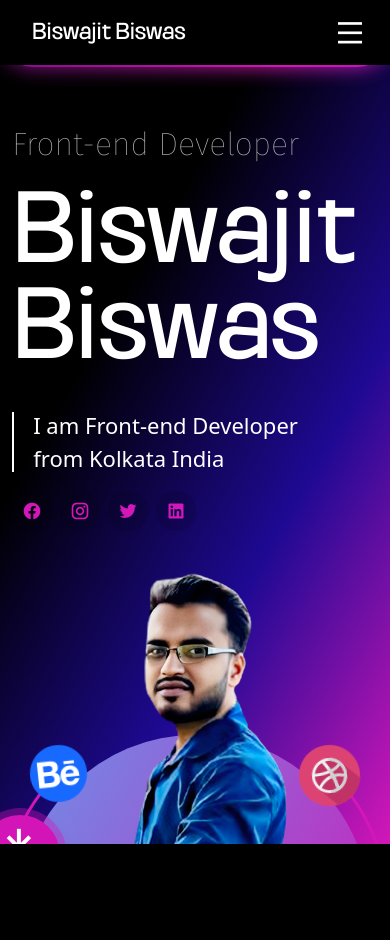
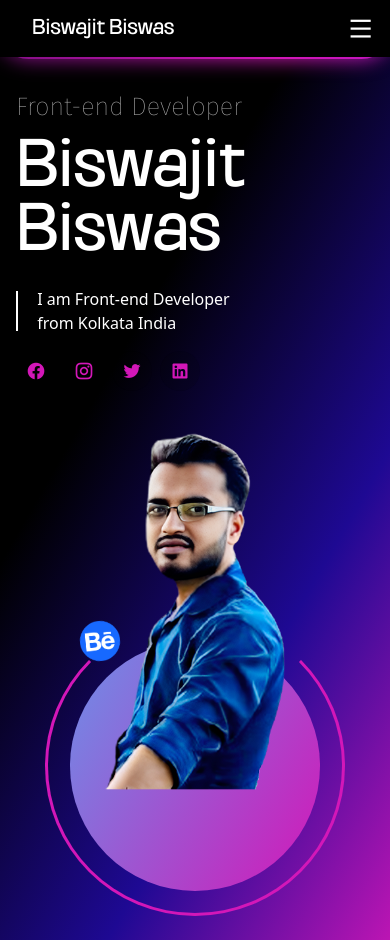
Before and after one commit to Biswajitbp6092/Biswajit-portfolio, a website: page index.html in a window 390 px wide. Shown: the top 940 px of the page. Drawn offline with nearby package versions, Linux system fonts and the light colour scheme.

Commit message:
responsive

```diff
--- a/index.html
+++ b/index.html
@@ -68,7 +68,7 @@
         <div class="container banner-container">
             <div class="row">
                 <div class="col-12 col-md-5">
-                    <div class="banner-text pt-5">
+                    <div class="banner-text">
                         <div class="banner-top-heding">Front-end Developer</div>
                         <div class="banner-heding">Biswajit <br>Biswas</div>
                         <div class="paragraph">
@@ -134,7 +134,7 @@
 
 
      <!-- ==============my Sklis================= -->
-     <section class="my-skils" id="my-skils">
+     <section class="my-skils pt-5" id="my-skils">
         <div class="container skils-container">
             <div class="heding">My Skills</div>
             <div class="row">
--- a/main.js
+++ b/main.js
@@ -16,7 +16,7 @@
     let aboutTop = about.offsetTop;
     console.log()
     window.addEventListener("scroll", function () {
-        if (window.pageYOffset >= aboutTop-10) {
+        if (window.pageYOffset >= aboutTop-100) {
             header.classList.add("is-sticky");
         } else {
             header.classList.remove("is-sticky");
--- a/style.scss
+++ b/style.scss
@@ -85,6 +85,9 @@ a.back-to-top {
                 font-family: 'Oddlini';
                 color: $body-white;
                 font-size: 1.5rem;
+                @include mobile-only{
+                    font-size: .5rem;
+                }
             }
             .nav-menu{
                 .nav-link{
@@ -157,7 +160,7 @@ a.back-to-top {
             }
             .toogle{
                 display: none;
-                font-size: 2rem;
+                font-size: 1.675rem;
                 color: $body-white;
                 padding-right: 1rem;
             }
@@ -187,9 +190,18 @@ a.back-to-top {
     position: relative;
     top: 0;
     overflow: hidden;
+    @include mobile-only{
+        height: 120vh;
+    }
     .banner-container{
+        @include mobile-only{
+            padding-inline: 1rem;
+        }
         .banner-text{
             margin-top: 20%;
+            @include mobile-only{
+                padding-top:5%;
+            }
             .banner-top-heding{
                 font-family: 'Fira Sans';
                 font-weight: 100;
@@ -197,6 +209,9 @@ a.back-to-top {
                 font-display: swap;
                 color: $body-white-secondary;
                 font-size: 3rem;
+                @include mobile-only{
+                    font-size: 1.575rem;
+                }
             }
             .banner-heding{
                 font-family: 'Oddlini';
@@ -207,6 +222,10 @@ a.back-to-top {
                 line-height: 1.0;
                 padding-block: 1rem;
                 color: $body-white;
+                @include mobile-only{
+                    font-size: 4rem;
+                    padding-block: .5rem;
+                }
             }
             .paragraph{
                 display: flex;
@@ -215,11 +234,17 @@ a.back-to-top {
                     width: 2px;
                     height: 60px;
                     background-color: $body-white;
+                    @include mobile-only{
+                        height: 40px
+                    }
                 }
                 p{
                     @include paragraph();
                     padding-left: 1.2rem;
                     padding-top:1rem;
+                    @include mobile-only{
+                        font-size: 1rem;
+                    }
                 }
             }
             .social-media ul {
@@ -267,6 +292,10 @@ a.back-to-top {
                 display: flex;
                 justify-content: center;
                 overflow: hidden;
+                @include mobile-only{
+                    width: 250px;
+                    height: 250px;
+                }
             }
             .banner-img-border {
                 width:650px;
@@ -282,6 +311,10 @@ a.back-to-top {
                 display: flex;
                 justify-content: center;
                 overflow: hidden;
+                @include mobile-only{
+                    width: 300px;
+                    height: 300px;
+                }
             }
             .my-images{
                 position: absolute;
@@ -312,10 +345,20 @@ a.back-to-top {
                     transition: all .50s ease;
                     transform: rotate(0deg);
                     animation: rotate 10s infinite;
+                    @include mobile-only{
+                        top: 300px;
+                        left: 150px;
+                    }
+                    img{
+                        @include mobile-only{
+                            width: 40px;
+                        }
+                    }
                     &:hover{
                         box-shadow: 0 0 20px $primary-color;
                         transform: scale(1.1);
                     }
+
 
                 }
                 .banner-dribble-icon {
@@ -934,7 +977,6 @@ a.back-to-top {
 // === Breakpoint Variables ===
 @media (max-width: 768px) {
     //==========================nav bar========================
-
     .nav-section{
         .container{
             --bs-gutter-x: 0;
@@ -942,11 +984,11 @@ a.back-to-top {
                 border-radius: 0;
                 top: 0;
                 .brand-name{
-                    font-size: 1.375rem;
+                    font-size: 1.275rem;
                 }
                 .toogle{
                     display: block;
-                    padding-right: 1.5rem;
+                    padding-right: 1rem;
                 }
                 .nav-menu{
                     position: absolute;
@@ -993,84 +1035,4 @@ a.back-to-top {
         }
 
     }
-
-
-
-    //===============================baner=======================
-    .banner-section{
-        .container{
-            .row{
-                .col-12{
-                    .banner-text{
-                        .banner-top-heding{
-                            font-size: 2rem;
-                        }
-                        .banner-heding{
-                            font-size: 6rem ;
-
-                        }
-                        .pragraph{
-
-                        }
-                        .social-media{
-
-                        }
-                    }
-                }
-                .col-12{
-                    .banner-img{
-                        .img-background{
-                            width: 350px;
-                            height: 350px;
-                        }
-                        .banner-img-border{
-                            width: 390px;
-                            height: 390px;
-
-                        }
-                        .my-images{
-
-                        }
-                        .banner-icon{
-                            .banner-behance-icon{
-                                top: 280px;
-                                left: 100px;
-                            }
-                            .banner-dribble-icon{
-                                top: 280px;
-                                right: 100px;
-                            }
-                            .banner-github-icon{
-                                top: 380px;
-                                right: 58px;
-                            }
-                            .my-cv{
-                                top: 350px;
-                                left: 50px;
-                            }
-
-                        }
-
-                    }
-
-                }
-            }
-        }
-    }
-
-
-    // .banner-section {
-    //     height: 85vh;
-    // }
-    // .banner-section .container .row .col-lg-5 .banner-text .banner-top-heding {
-    //     font-size: 2rem ;
-    // }
-    // .banner-section .container .row .col-lg-5 .banner-text .banner-heding{
-    //     font-size: 5rem;
-    // }
-
-    // .banner-section .container .row .col-lg-7 .banner-img .img-background {
-    //     width: 450px;
-    //     height: 430px;
-    // }
 }
```
Also changed, not shown: style.css, 1 other file.
